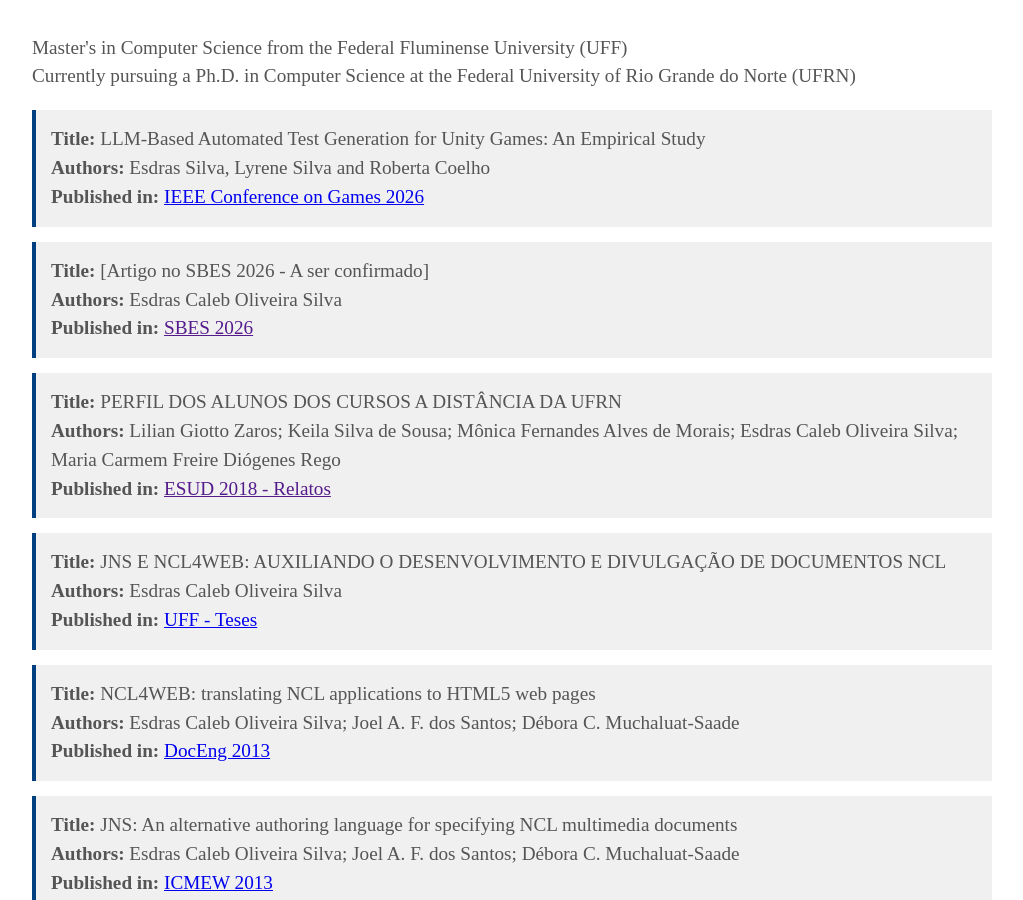
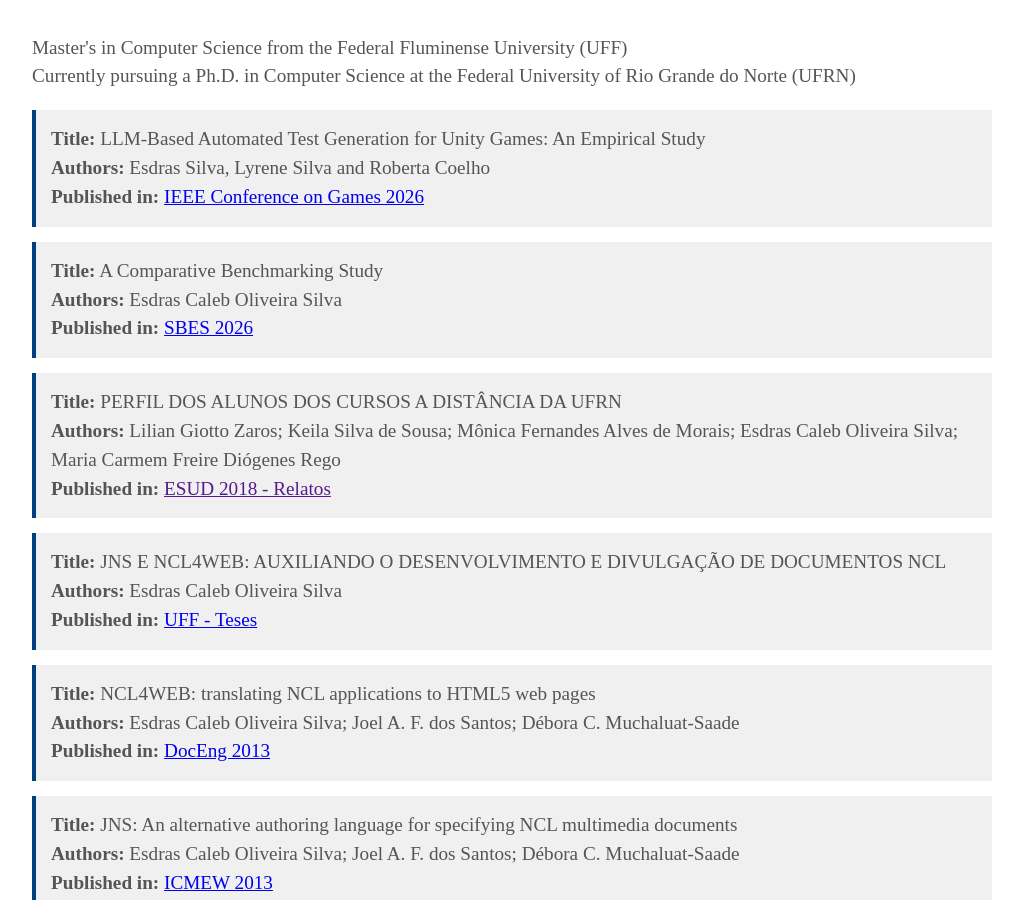
Before and after one commit to EsdrasCaleb/esdrascaleb.github.io, a Jekyll site: the page built from index.html, in a window 1280 px wide and 900 px high, scrolled down 1835 px. Shown: the whole window, without its empty margins (128-1151 px from the left). Built offline with Jekyll 4.4.1, drawn with Linux system fonts in a browser that asks for light colours; some web fonts are replaced.

Commit message:
Update SBES 2026 publication with correct title and link

```diff
--- a/_includes/academic.html
+++ b/_includes/academic.html
@@ -12,9 +12,9 @@
       <strong>Published in:</strong> <a href="https://cog2026.org/acceptedpapers" target="_blank">IEEE Conference on Games 2026</a><br>
     </li>
     <li>
-      <strong>Title:</strong> [Artigo no SBES 2026 - A ser confirmado]<br>
+      <strong>Title:</strong> A Comparative Benchmarking Study<br>
       <strong>Authors:</strong> Esdras Caleb Oliveira Silva<br>
-      <strong>Published in:</strong> <a href="" target="_blank">SBES 2026</a><br>
+      <strong>Published in:</strong> <a href="https://sol.sbc.org.br/index.php/sbes/article/view/36983" target="_blank">SBES 2026</a><br>
     </li>
     <li>
       <strong>Title:</strong> PERFIL DOS ALUNOS DOS CURSOS A DISTÂNCIA DA UFRN<br>
```
